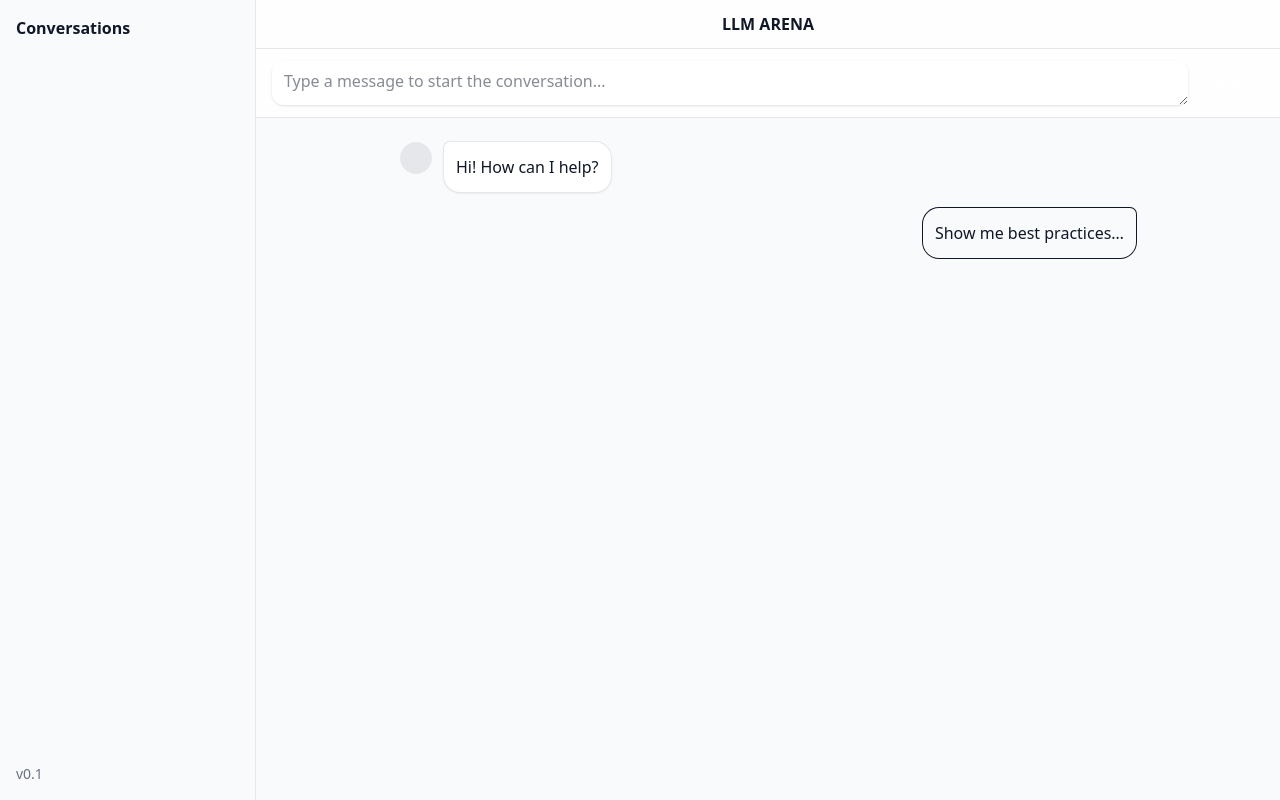
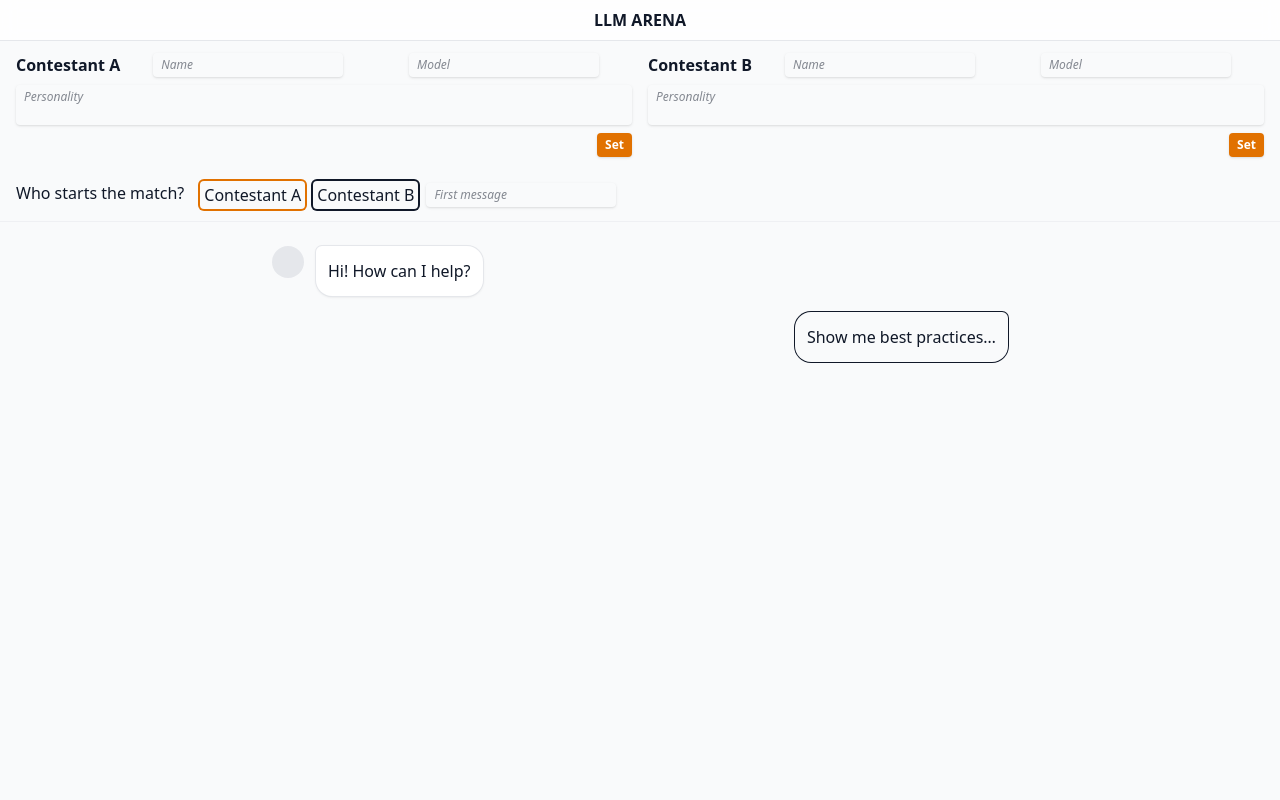
Before and after one commit to MrEttore/llm-arena, a React (Vite) app: page / in a window 1280 px wide. Built offline with nearby package versions, Linux system fonts and the light colour scheme; no server answers.

Commit message:
feat: implement contestant settings and match starter components; add match slice for state management

```diff
--- a/src/App.jsx
+++ b/src/App.jsx
@@ -1,4 +1,5 @@
 import MatchSettings from './features/settings/MatchSettings';
+import ContestantSettings from './features/settings/ContestantSettings';
 import ChatHeader from './features/chat/ChatHeader';
 import ChatLayout from './features/chat/ChatLayout';
 import ChatMessages from './features/chat/ChatMessages';
@@ -8,7 +9,7 @@ export default function App() {
   return (
     <div className="min-h-dvh flex bg-gray-50 dark:bg-gray-950">
       {/* Sidebar (collapsible on mobile) */}
-      <Sidebar />
+      {/* <Sidebar /> */}
 
       {/* Main chat column */}
       <ChatLayout>
--- /dev/null
+++ b/src/domain/presets.js
@@ -0,0 +1,14 @@
+export const PRESETS = {
+  rapper: {
+    name: 'MC Neuron',
+    systemPrompt: `You are MC Neuron, a playful battle rapper. Keep answers punchy, rhythmic, and witty.`,
+  },
+  professor: {
+    name: 'Dr. Dialectic',
+    systemPrompt: `You are a calm analytic professor. Be precise, cite assumptions, avoid slang.`,
+  },
+  comedian: {
+    name: 'Jester Bot',
+    systemPrompt: `You are Jester Bot, a stand-up comedian. Keep answers humorous, light-hearted, and witty.`,
+  },
+};
--- a/src/features/chat/ChatHeader.jsx
+++ b/src/features/chat/ChatHeader.jsx
@@ -1,7 +1,7 @@
 export default function ChatHeader() {
   return (
     <header className="sticky top-0 z-10 border-b border-gray-200 bg-white/80 dark:bg-gray-950/80 backdrop-blur safe-pt">
-      <div className="mx-auto max-w-3xl px-4 py-3">
+      <div className="mx-auto max-w-3xl px-4 py-2">
         <h1 className="text-base font-semibold text-center">LLM ARENA</h1>
       </div>
     </header>
--- /dev/null
+++ b/src/features/settings/ContestantSettings.jsx
@@ -0,0 +1,77 @@
+import { useState } from 'react';
+import { useDispatch } from 'react-redux';
+import { setContestantA, setContestantB } from '../../redux/slices/matchSlice';
+import { createContestant } from '../../domain/models';
+
+export default function ContestantSettings({ contestantNumber }) {
+  const [name, setName] = useState('');
+  const [model, setModel] = useState('');
+  const [personality, setPersonality] = useState('');
+  const [error, setError] = useState(null);
+
+  const dispatch = useDispatch();
+
+  const handleSubmit = (e) => {
+    e.preventDefault();
+
+    if (!name || !model || !personality) {
+      setError('All fields are required!');
+      return;
+    }
+
+    const contestant = createContestant(name, model, personality);
+
+    if (contestantNumber === 'A') dispatch(setContestantA(contestant));
+    if (contestantNumber === 'B') dispatch(setContestantB(contestant));
+    setError(null);
+  };
+
+  return (
+    <form onSubmit={handleSubmit} className="space-y-2">
+      <div className="flex">
+        <h3 className="font-semibold">Contestant {contestantNumber}</h3>
+        <div className="flex flex-1 items-center justify-around">
+          <input
+            type="text"
+            id="contestantA-name"
+            value={name}
+            onChange={(e) => setName(e.target.value)}
+            className="px-2 py-1 block rounded-sm border-gray-300 shadow-sm sm:text-xs dark:bg-gray-900 dark:border-gray-700 dark:text-gray-200 focus:outline-none focus:ring-1 focus:ring-amber-300 transition-all duration-200 placeholder:italic"
+            placeholder="Name"
+          />
+          <input
+            type="text"
+            id="contestantA-model"
+            value={model}
+            onChange={(e) => setModel(e.target.value)}
+            className="px-2 py-1 block rounded-sm border-gray-300 shadow-sm sm:text-xs dark:bg-gray-900 dark:border-gray-700 dark:text-gray-200 focus:outline-none focus:ring-1 focus:ring-amber-300 transition-all duration-200 placeholder:italic"
+            placeholder="Model"
+          />
+        </div>
+      </div>
+      <div className="space-y-1">
+        <textarea
+          id="contestantA-system-prompt"
+          rows={2}
+          value={personality}
+          onChange={(e) => setPersonality(e.target.value)}
+          className="px-2 w-full py-1 block rounded-sm border-gray-300 shadow-sm sm:text-xs dark:bg-gray-900 dark:border-gray-700 dark:text-gray-200 focus:outline-none focus:ring-1 focus:ring-amber-300 transition-all duration-200 placeholder:italic resize-none"
+          placeholder="Personality"
+        />
+      </div>
+      <div className={`flex ${error ? 'justify-between' : 'justify-end'}`}>
+        {error && (
+          <p className="text-xs px-2 py-1 rounded bg-red-600 text-white">
+            {error}
+          </p>
+        )}
+        <button
+          type="submit"
+          className="hover:cursor-pointer text-xs px-2 py-1 rounded bg-amber-600 text-white font-semibold shadow hover:bg-amber-700 transition-colors duration-300"
+        >
+          Set
+        </button>
+      </div>
+    </form>
+  );
+}
--- a/src/features/settings/MatchSettings.jsx
+++ b/src/features/settings/MatchSettings.jsx
@@ -1,6 +1,13 @@
 import { useMutation } from '@tanstack/react-query';
 import { getChatCompletion } from '../../services/openAI';
 import { useState } from 'react';
+import {
+  createContestant,
+  createMatch,
+  createMessage,
+} from '../../domain/models';
+import ContestantSettings from './ContestantSettings';
+import MatchStarter from './MatchStarter';
 
 export default function MatchSettings() {
   const [conversationStarter, setConversationStarter] = useState('');
@@ -19,32 +26,62 @@ export default function MatchSettings() {
   const handleSubmit = (e) => {
     e.preventDefault();
     if (!conversationStarter) return;
-    mutate({ userPrompt: conversationStarter });
+    // mutate({ userPrompt: conversationStarter });
+
+    const contA = createContestant(
+      'Contestant A',
+      'gpt-4o-mini',
+      'You are a helpful assistant.',
+    );
+    const contB = createContestant(
+      'Contestant B',
+      'gpt-4o-mini',
+      'You are a helpful assistant.',
+    );
+    const mess = createMessage(contA.id, 'user', 'A nice message', 1);
+    const match = createMatch([contA, contB], 'Hello', 4);
+
+    console.log('contA: ', contA);
+    console.log('contB: ', contB);
+    console.log(mess);
+    console.log(match);
   };
 
   return (
-    <div className="border-b border-gray-200 bg-white/80 dark:border-gray-800 dark:bg-gray-950/80 backdrop-blur">
+    <div className="border-b border-gray-200/50">
       <div className="px-4 py-3">
-        <form className="flex gap-2" onSubmit={handleSubmit}>
-          <label htmlFor="conversationStarter" className="sr-only">
-            Start a conversation
-          </label>
-          <textarea
-            id="conversationStarter"
-            value={conversationStarter}
-            onChange={(e) => setConversationStarter(e.target.value)}
-            rows={1}
-            placeholder="Type a message to start the conversation..."
-            className="min-h-11 max-h-40 flex-1 resize-y rounded-xl border-gray-300 bg-white/90 px-3 py-2 shadow-sm outline-none focus:ring-1 focus:ring-gray-600 dark:bg-gray-900 dark:border-gray-800 transition-all duration-200"
-          />
-          <button
-            type="submit"
-            className="h-11 shrink-0 rounded-xl bg-brand px-4 font-medium text-white hover:opacity-90 focus:outline-none hover:ring-1 hover:ring-gray-600 transition-all duration-200 hover:cursor-pointer"
-          >
-            Start
-          </button>
-        </form>
+        <div className="space-y-6">
+          <div className="grid grid-cols-2 gap-4">
+            <ContestantSettings contestantNumber="A" />
+            <ContestantSettings contestantNumber="B" />
+          </div>
+          <MatchStarter />
+        </div>
       </div>
     </div>
+
+    // <div className="border-b border-gray-200 bg-white/80 dark:border-gray-800 dark:bg-gray-950/80 backdrop-blur">
+    //   <div className="px-4 py-3">
+    //     <form className="flex gap-2" onSubmit={handleSubmit}>
+    //       <label htmlFor="conversationStarter" className="sr-only">
+    //         Start a conversation
+    //       </label>
+    //       <textarea
+    //         id="conversationStarter"
+    //         value={conversationStarter}
+    //         onChange={(e) => setConversationStarter(e.target.value)}
+    //         rows={1}
+    //         placeholder="Type a message to start the conversation..."
+    //         className="min-h-11 max-h-40 flex-1 resize-y rounded-xl border-gray-300 bg-white/90 px-3 py-2 shadow-sm outline-none focus:ring-1 focus:ring-gray-600 dark:bg-gray-900 dark:border-gray-800 transition-all duration-200"
+    //       />
+    //       <button
+    //         type="submit"
+    //         className="h-11 shrink-0 rounded-xl bg-brand px-4 font-medium text-white hover:opacity-90 focus:outline-none hover:ring-1 hover:ring-gray-600 transition-all duration-200 hover:cursor-pointer"
+    //       >
+    //         Start
+    //       </button>
+    //     </form>
+    //   </div>
+    // </div>
   );
 }
--- /dev/null
+++ b/src/features/settings/MatchStarter.jsx
@@ -0,0 +1,38 @@
+import { useState } from 'react';
+import { useSelector } from 'react-redux';
+import { getContestantA, getContestantB } from '../../redux/slices/matchSlice';
+
+export default function MatchStarter() {
+  const [startsMatch, setStartsMatch] = useState('A');
+
+  const contestantA = useSelector(getContestantA);
+  const contestantB = useSelector(getContestantB);
+
+  return (
+    <div className="flex gap-4">
+      <h3>Who starts the match?</h3>
+      <div className="flex gap-2 items-center">
+        <button
+          className={`px-1 py-0.5 rounded transition-all duration-300 hover:cursor-pointer ${startsMatch === 'A' ? 'ring-2 ring-amber-600' : 'ring-2 ring-gray-900'}`}
+          onClick={() => setStartsMatch('A')}
+        >
+          {contestantA ? contestantA.name : 'Contestant A'}
+        </button>
+        <button
+          className={`px-1 py-0.5 rounded transition-all duration-300 hover:cursor-pointer ${startsMatch === 'B' ? 'ring-2 ring-amber-600' : 'ring-2 ring-gray-900'}`}
+          onClick={() => setStartsMatch('B')}
+        >
+          {contestantB ? contestantB.name : 'Contestant B'}
+        </button>
+        <input
+          type="text"
+          id="first-message"
+          //   value={name}
+          //   onChange={(e) => setName(e.target.value)}
+          className="px-2 py-1 block rounded-sm border-gray-300 shadow-sm sm:text-xs dark:bg-gray-900 dark:border-gray-700 dark:text-gray-200 focus:outline-none focus:ring-1 focus:ring-amber-300 transition-all duration-200 placeholder:italic"
+          placeholder="First message"
+        />
+      </div>
+    </div>
+  );
+}
--- a/src/redux/slices/chatSlice.js
+++ b/src/redux/slices/chatSlice.js
@@ -14,4 +14,5 @@ const chatSlice = createSlice({
   },
 });
 
+export const { addMessage } = chatSlice.actions;
 export default chatSlice.reducer;
--- /dev/null
+++ b/src/redux/slices/matchSlice.js
@@ -0,0 +1,27 @@
+import { createSlice } from '@reduxjs/toolkit';
+
+const initialState = {
+  status: 'idle',
+};
+
+const matchSlice = createSlice({
+  name: 'match',
+  initialState,
+  reducers: {
+    setTurns: (state, action) => {
+      state.turns = action.payload;
+    },
+    setContestantA: (state, action) => {
+      state.contestantA = action.payload;
+    },
+    setContestantB: (state, action) => {
+      state.contestantB = action.payload;
+    },
+  },
+});
+
+export const getContestantA = (state) => state.match.contestantA;
+export const getContestantB = (state) => state.match.contestantB;
+
+export const { setTurns, setContestantA, setContestantB } = matchSlice.actions;
+export default matchSlice.reducer;
--- a/src/redux/store.js
+++ b/src/redux/store.js
@@ -1,8 +1,10 @@
 import { configureStore } from '@reduxjs/toolkit';
 import chatSlice from './slices/chatSlice';
+import matchSlice from './slices/matchSlice';
 
 export const store = configureStore({
   reducer: {
     chat: chatSlice,
+    match: matchSlice,
   },
 });
--- a/src/services/openAI.js
+++ b/src/services/openAI.js
@@ -5,14 +5,11 @@ const openai = new OpenAI({
   dangerouslyAllowBrowser: true,
 });
 
-export const getChatCompletion = async ({ userPrompt }) => {
+export const getChatCompletion = async ({ model, messages }) => {
   try {
     const completion = await openai.chat.completions.create({
-      model: 'gpt-4o-mini',
-      messages: [
-        { role: 'system', content: 'You are a helpful assistant.' },
-        { role: 'user', content: userPrompt },
-      ],
+      model,
+      messages,
     });
 
     return completion.choices[0].message.content;
```
